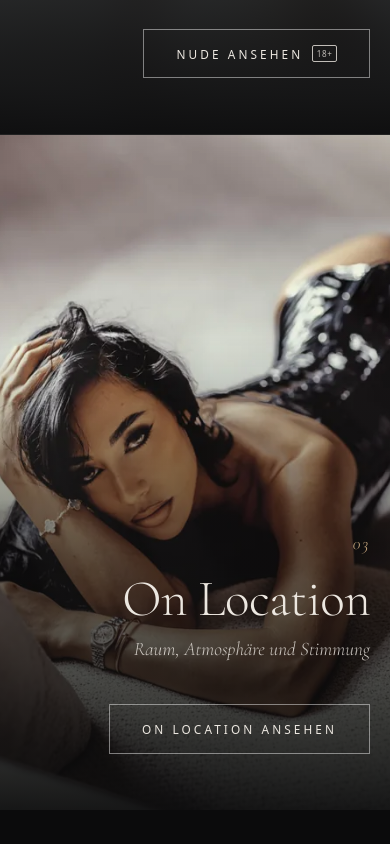
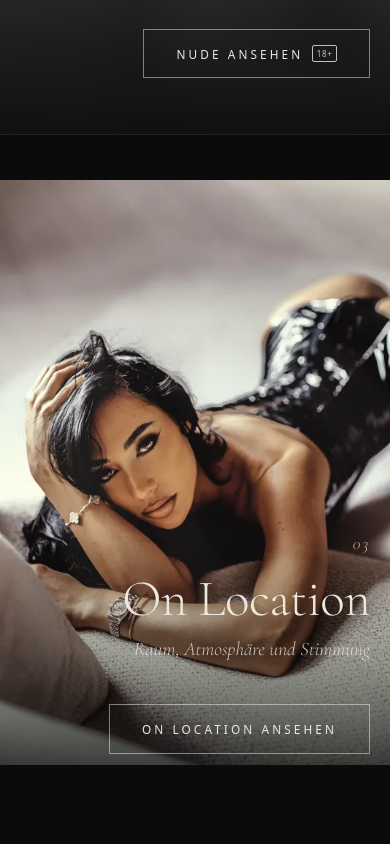
Before and after one commit to Mike21getit/michaelfalkner-fotografie, a plain HTML site: page index.html in a window 390 px wide. Shown: the part 2060-2904 px from the top of the page. Drawn offline with Linux system fonts and the light colour scheme.

Commit message:
On-Location-Teaser zeigt das komplette Bild unbeschnitten

```diff
--- a/css/style.css
+++ b/css/style.css
@@ -307,6 +307,17 @@ em { font-style: italic; }
 .teaser:hover .teaser-img { transform: scale(1); }
 /* Nude-Teaser: Bildausschnitt weiter oben ansetzen, damit das Gesicht sichtbar ist */
 .teaser[data-category="nude"] .teaser-img { object-position: 50% 8%; }
+/* On Location: komplettes Teaser-Bild unbeschnitten zeigen (kein Cover-Zuschnitt) */
+.teaser[data-category="location"] .teaser-media { background: var(--bg); }
+.teaser[data-category="location"] .teaser-img {
+  object-fit: contain;
+  object-position: 50% 50%;
+  transform: none;
+}
+.teaser[data-category="location"]:hover .teaser-img { transform: none; }
+.teaser[data-category="location"].teaser--right .teaser-media::after {
+  background: linear-gradient(270deg, rgba(11,11,12,.92) 0%, rgba(11,11,12,.4) 20%, rgba(11,11,12,.06) 38%, rgba(11,11,12,0) 52%);
+}
 .teaser-media::after {
   content: ""; position: absolute; inset: 0;
   background: linear-gradient(90deg, rgba(11,11,12,.88) 0%, rgba(11,11,12,.5) 40%, rgba(11,11,12,.05) 75%);
@@ -326,6 +337,10 @@ em { font-style: italic; }
   .teaser { align-items: flex-end; min-height: 80svh; }
   .teaser-media::after, .teaser--right .teaser-media::after {
     background: linear-gradient(0deg, rgba(11,11,12,.95) 0%, rgba(11,11,12,.55) 38%, rgba(11,11,12,.05) 70%);
+  }
+  .teaser[data-category="location"] .teaser-media::after,
+  .teaser[data-category="location"].teaser--right .teaser-media::after {
+    background: linear-gradient(0deg, rgba(11,11,12,.95) 0%, rgba(11,11,12,.4) 22%, rgba(11,11,12,0) 42%);
   }
   .teaser-content { padding: 4rem var(--pad) 3.5rem; }
 }
--- a/index.html
+++ b/index.html
@@ -35,7 +35,7 @@
 
   <link rel="preload" href="fonts/cormorant-garamond-latin.woff2" as="font" type="font/woff2" crossorigin>
   <link rel="preload" as="image" href="img/full/hero-mary-van-dee-01.webp" imagesrcset="img/thumb/hero-mary-van-dee-01.webp 800w, img/full/hero-mary-van-dee-01.webp 1500w" imagesizes="100vw" fetchpriority="high">
-  <link rel="stylesheet" href="css/style.css?v=202611192215">
+  <link rel="stylesheet" href="css/style.css?v=202611221336">
   <script>document.documentElement.classList.add('js');</script>
 
   <script type="application/ld+json">
```
Also changed, not shown: en/index.html (+1 -1 lines), es/index.html (+1 -1 lines).
